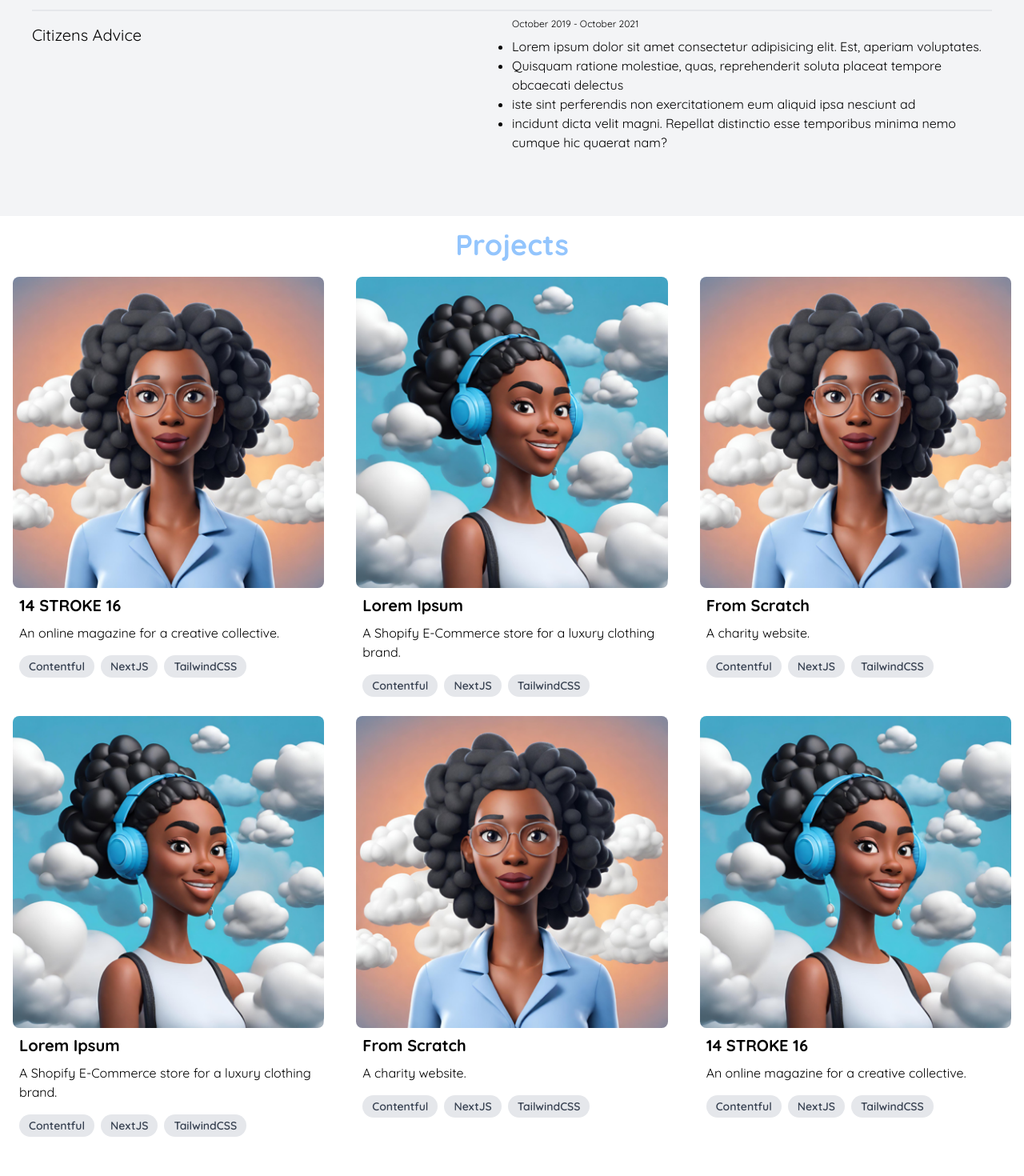
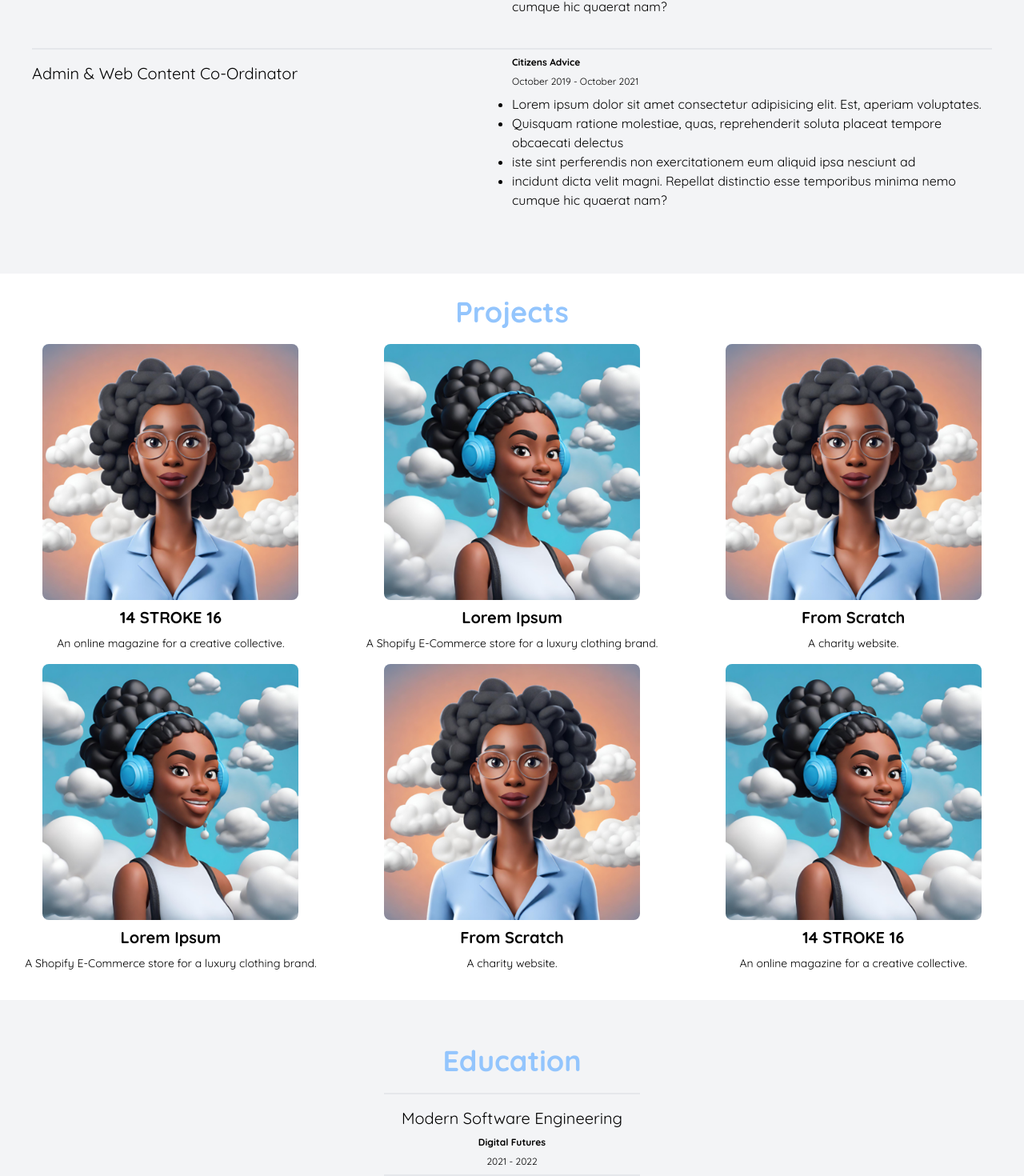
Before and after one commit to Amelss/cloud-resume-challenge, a React (Vite) app: page / in a window 1280 px wide. Shown: the part 1320-2790 px from the top of the page at 80% size. Before the commit the page ends 2757 px from the top, so only its background shows below. Built offline with nearby package versions, Linux system fonts and the light colour scheme.

Commit message:
Updating education

```diff
--- a/src/Components/Card.jsx
+++ b/src/Components/Card.jsx
@@ -1,26 +1,17 @@
 /* eslint-disable react/prop-types */
 
 
-export default function Card({url, title, description, image, languages }) {
+export default function Card({url, title, description, image}) {
   return (
       <div>
           <a href={url} target="blank">
-      <div className="  overflow-hidden px-4 rounded 2xl:max-w-xl 2xl:mx-auto">
-        <img className="w-full rounded-lg" src={image} alt="Sunset in the mountains" />
-        <div className="px-2 py-2">
-          <div className="font-bold text-xl mb-2">{title}</div>
-          <p className="text-base">{description}</p>
+      <div className="  overflow-hidden px-2 rounded 2xl:max-w-xl 2xl:mx-auto">
+        <img className="w-full rounded-lg xl:w-80 xl:mx-auto" src={image} alt="Sunset in the mountains" />
+        <div className="px-2 py-2 xl:text-center">
+          <div className="font-bold text-base mb-2 xl:text-xl">{title}</div>
+          <p className="text-sm">{description}</p>
         </div>
-        <div className="px-2 pt-2 pb-2">
-          {languages.map((language, index) => (
-            <span
-              key={index}
-              className="inline-block bg-gray-200 rounded-full px-3 py-1 text-sm font-semibold text-gray-700 mr-2 mb-2"
-            >
-              {language}
-            </span>
-          ))}
-        </div>
+
               </div>
           </a>
     </div>
--- a/src/Components/Content.jsx
+++ b/src/Components/Content.jsx
@@ -2,6 +2,8 @@
 import About from "./About"
 import Experience from "./Experience"
 import Projects from "./Projects"
+import Skills from "./Skills"
+import Education from "./Education"
 
 
 export default function Content() {
@@ -17,8 +19,13 @@ export default function Content() {
       <div>
         <Projects />
       </div>
+      <div className="bg-gray-100 py-10">
+        <Education />
+      </div>
 
-
+      <div>
+        <Skills />
       </div>
-  )
+    </div>
+  );
 }
--- /dev/null
+++ b/src/Components/Education.jsx
@@ -0,0 +1,50 @@
+
+
+export default function Education() {
+  return (
+    <div id="education" className="">
+      <h1 className="text-center text-3xl font-bold text-blue-300 mb-5 pt-4 xl:text-4xl">
+        Education
+      </h1>
+      <div className="text-center">
+        <div>
+          <hr className=" education-line xl:block" />
+          <h4 className="education-header">Modern Software Engineering</h4>
+        </div>
+        <div className="px-10 xl:px-0">
+          <h4 className="education-date font-bold">Digital Futures</h4>
+          <p className="education-date">2021 - 2022</p>
+        </div>
+
+        <hr className="education-line" />
+        <div>
+          <h4 className="education-header">UX/UI Design Course</h4>
+        </div>
+        <div className="px-10 xl:px-0">
+          <h4 className=" education-date font-bold">Love Circular</h4>
+          <p className="education-date ">2021-2021</p>
+        </div>
+
+        <hr className="education-line " />
+        <div>
+          <h4 className="education-header">Python and Data Apps</h4>
+        </div>
+        <div className="px-10 xl:px-0">
+          <h4 className="education-date font-bold">Code First Girls</h4>
+          <p className="education-date">2021-2021</p>
+        </div>
+
+        <hr className="education-line " />
+        <div>
+          <h4 className="education-header">
+            BA Hons International Business Management (1st)
+          </h4>
+        </div>
+        <div className="px-10 xl:px-0">
+          <h4 className=" education-date font-bold">Coventry University</h4>
+          <p className="education-date">2014-2018</p>
+        </div>
+      </div>
+    </div>
+  );
+}
--- a/src/Components/Experience.jsx
+++ b/src/Components/Experience.jsx
@@ -11,9 +11,10 @@ export default function Experience() {
           <div className="grid grid-cols-1 xl:grid-cols-2 xl:divide-y-2 xl:w-[1200px] xl:mx-auto">
               <div>
                   <hr className="hidden line xl:block"/>
-                  <h4 className="work-header">Revlifter</h4>
+                  <h4 className="work-header">Solutions Specialist</h4>
               </div>
               <div className="px-10 xl:px-0">
+                  <h4 className="work-date font-bold">Revlifter</h4>
                    <p className="work-date">April 2023 - Present</p>
                   <ul className="list-outside list-disc my-list pb-10">
                       <li className="">Lorem ipsum dolor sit amet consectetur adipisicing elit. Est, aperiam voluptates.</li>
@@ -25,9 +26,10 @@ export default function Experience() {
               </div>
        <hr className="line xl:hidden"/>
               <div>
-                  <h4 className="work-header">Hunter Boots</h4>
+                  <h4 className="work-header">eCommerce Content Assistant</h4>
               </div>
               <div className="px-10 xl:px-0">
+                  <h4 className="work-date font-bold">Hunter Boots</h4>
                    <p className="work-date">May 2022 - April 2023</p>
                   <ul className="list-outside list-disc my-list pb-10">
                       <li className="">Lorem ipsum dolor sit amet consectetur adipisicing elit. Est, aperiam voluptates.</li>
@@ -40,9 +42,10 @@ export default function Experience() {
 
                  <hr className="line xl:hidden"/>
               <div>
-                  <h4 className="work-header">Citizens Advice</h4>
+                  <h4 className="work-header">Admin & Web Content Co-Ordinator</h4>
               </div>
               <div className="px-10 xl:px-0">
+                  <h4 className="work-date font-bold">Citizens Advice </h4>
                    <p className="work-date">October 2019 - October 2021</p>
                   <ul className="list-outside list-disc my-list pb-10">
                       <li className="">Lorem ipsum dolor sit amet consectetur adipisicing elit. Est, aperiam voluptates.</li>
--- a/src/Components/Header.jsx
+++ b/src/Components/Header.jsx
@@ -40,6 +40,11 @@ export default function Header() {
                 Projects
               </a>
             </li>
+             <li className="py-2">
+              <a href="#education" className="link ml-3" onClick={handleSmoothScroll}>
+                Education
+              </a>
+            </li>
             <li className="py-2">
               <a href="#skills" className="link ml-3" onClick={handleSmoothScroll}>
                 Skills
--- a/src/Components/Projects.jsx
+++ b/src/Components/Projects.jsx
@@ -12,10 +12,10 @@ export default function Projects() {
 
   return (
     <div id="projects">
-      <h1 className="text-center text-3xl font-bold text-blue-300 mb-5 pt-4 xl:text-4xl">
+      <h1 className="text-center text-3xl font-bold text-blue-300 mb-5 pt-7 xl:text-4xl">
         Projects
       </h1>
-      <div className="grid grid-cols-1 xl:grid-cols-3 3xl:grid-cols-4 gap-2">
+      <div className="grid grid-cols-2 xl:grid-cols-3 3xl:grid-cols-4 gap-y-2  pb-7">
          {projectData}
     </div>
 
--- /dev/null
+++ b/src/Components/Skills.jsx
@@ -0,0 +1,9 @@
+
+
+export default function Skills() {
+  return (
+      <div id="skills">
+          Skills
+      </div>
+  )
+}
--- a/src/index.css
+++ b/src/index.css
@@ -18,3 +18,15 @@
 .line{
   @apply w-80 mx-auto xl:w-full border-t-2
 }
+
+.education-header{
+  @apply text-center text-xl mt-2 pt-2
+}
+
+.education-date{
+   @apply text-center  text-xs my-2
+}
+
+.education-line{
+  @apply w-80 mx-auto xl:max-w-96 border-t-2
+}
```
Lines whose indentation alone changed are shown as unchanged.
